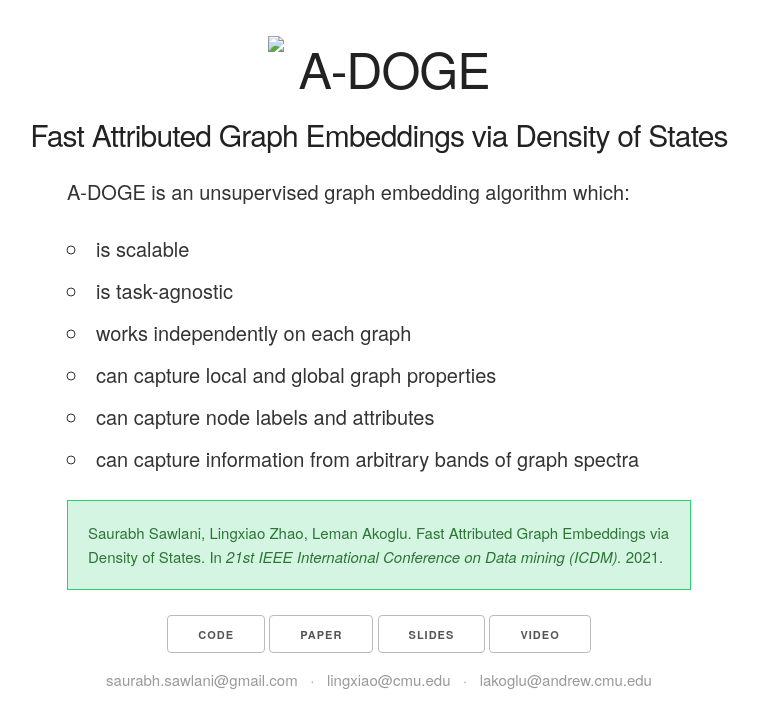
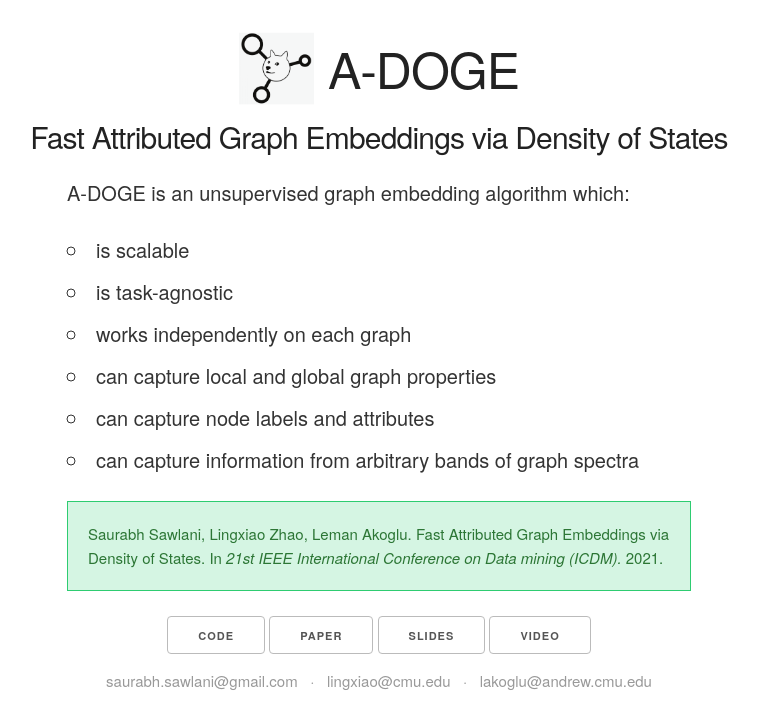
Before and after one commit to sawlani/A-DOGE, a plain HTML site: page docs/index.html in a window 1280 px wide. Shown: the whole page, without its empty margins (261-1020 px from the left). Drawn offline with Linux system fonts and the light colour scheme.

Commit message:
Update index.html

```diff
--- a/docs/index.html
+++ b/docs/index.html
@@ -36,7 +36,7 @@
   <div class="container">
     <section class="header">
       <div>
-        <img class="logo" src="illustration.pdf" width="75"/>
+        <img class="logo" src="illustration.png" width="75"/>
         <h1 class="title">A-DOGE</h1>
       </div>
       <h4 class="subtitle">Fast Attributed Graph Embeddings via Density of States</h4>
```
